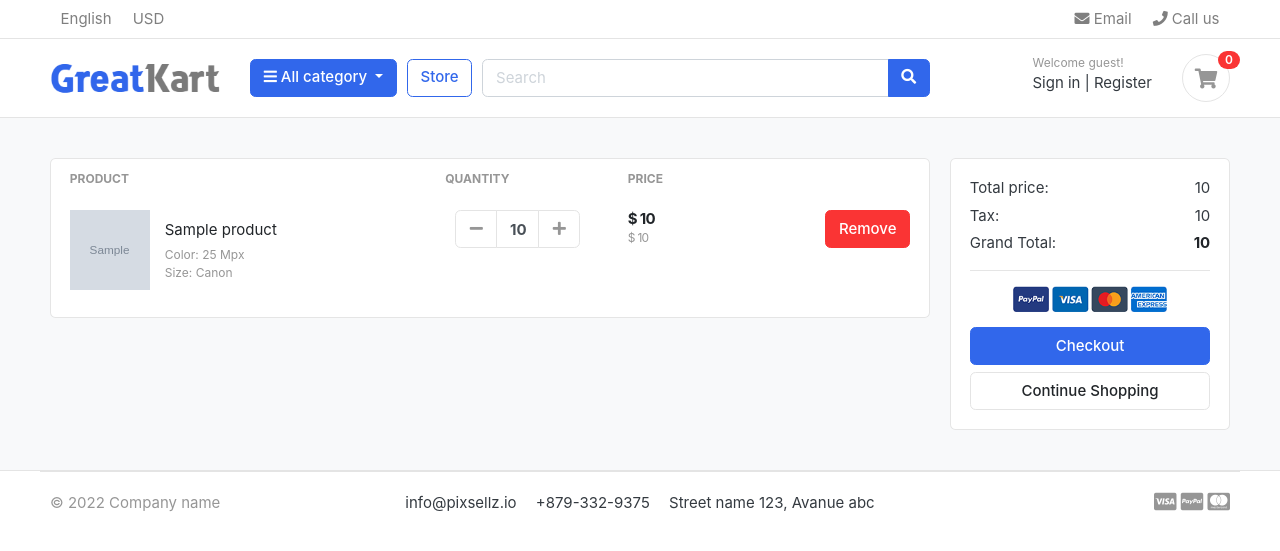
After one commit to drutkoowski/django-ecommerce, a Django app: template templates/store/cart.html in a window 1280 px wide. The commit adds this page. Shown: the top 551 px of the page. Run offline with Django 4.2, Linux system fonts and the light colour scheme; the template is opened without the code that fills it: most values are stand-ins (such as "Sample title", 1, 10 or a date in 2020); grey boxes marked "Sample" are stand-in pictures; some libraries are stand-ins or nearby versions; some web fonts are replaced.

Commit message:
adding sessions and cart application with functionalities (adding to cart, removing)

```diff
--- a/djangoecommerce/settings.py
+++ b/djangoecommerce/settings.py
@@ -40,6 +40,7 @@ INSTALLED_APPS = [
     'django.contrib.messages',
     'django.contrib.staticfiles',
     'store',
+    "carts",
 ]
 
 MIDDLEWARE = [
--- a/djangoecommerce/urls.py
+++ b/djangoecommerce/urls.py
@@ -23,5 +23,7 @@ urlpatterns = [
     path('admin/', admin.site.urls),
     path('', views.home, name='home'),
     path('store/', include('store.urls'), name="store"),
+    path("cart/", include('carts.urls')),
+
 
 ] + static(settings.MEDIA_URL, document_root=settings.MEDIA_ROOT)
--- /dev/null
+++ b/templates/store/cart.html
@@ -0,0 +1,96 @@
+{% extends "base.html" %}
+{% load static %}
+{% block content %}
+    <section class="section-content padding-y bg">
+<div class="container">
+
+<!-- ============================ COMPONENT 1 ================================= -->
+
+<div class="row">
+	<aside class="col-lg-9">
+<div class="card">
+<table class="table table-borderless table-shopping-cart">
+<thead class="text-muted">
+<tr class="small text-uppercase">
+  <th scope="col">Product</th>
+  <th scope="col" width="120">Quantity</th>
+  <th scope="col" width="120">Price</th>
+  <th scope="col" class="text-right" width="200"> </th>
+</tr>
+</thead>
+<tbody>
+{% for cart_item in cart_items %}
+<tr>
+	<td>
+		<figure class="itemside align-items-center">
+			<div class="aside"><img src="{{ cart_item.product.images.url }}" class="img-sm"></div>
+			<figcaption class="info">
+				<a href="#" class="title text-dark">{{ cart_item.product.product_name }}</a>
+				<p class="text-muted small">Color: 25 Mpx <br> Size: Canon</p>
+			</figcaption>
+		</figure>
+	</td>
+	<td>
+		<!-- col.// -->
+					<div class="col">
+						<div class="input-group input-spinner">
+							<div class="input-group-prepend">
+							<a href="{% url "remove_cart" cart_item.product.id %}" class="btn btn-light" type="button" id="button-plus"> <i class="fa fa-minus"></i> </a>
+							</div>
+							<input type="text" class="form-control"  value="{{ cart_item.quantity }}">
+							<div class="input-group-append">
+							<a href="{% url "add_cart" cart_item.product.id %}" class="btn btn-light" type="button" id="button-minus"> <i class="fa fa-plus"></i> </a>
+							</div>
+						</div> <!-- input-group.// -->
+					</div> <!-- col.// -->
+	</td>
+	<td>
+		<div class="price-wrap">
+			<var class="price">$ {{ cart_item.sub_total }}</var>
+			<small class="text-muted"> $ {{ cart_item.product.price }} </small>
+		</div> <!-- price-wrap .// -->
+	</td>
+	<td class="text-right">
+	<a href="{% url "remove_cart_item" cart_item.product_id %}" class="btn btn-danger"> Remove</a>
+	</td>
+</tr>
+{% endfor %}
+</tbody>
+</table>
+</div> <!-- card.// -->
+
+	</aside> <!-- col.// -->
+	<aside class="col-lg-3">
+
+		<div class="card">
+		<div class="card-body">
+			<dl class="dlist-align">
+			  <dt>Total price:</dt>
+			  <dd class="text-right">{{ total }}</dd>
+			</dl>
+			<dl class="dlist-align">
+			  <dt>Tax:</dt>
+			  <dd class="text-right"> {{ tax }}</dd>
+			</dl>
+			<dl class="dlist-align">
+			  <dt>Grand Total:</dt>
+			  <dd class="text-right text-dark b"><strong>{{ grand_total }}</strong></dd>
+			</dl>
+			<hr>
+			<p class="text-center mb-3">
+				<img src="{% static "./images/misc/payments.png" %}" height="26">
+			</p>
+			<a href="./place-order.html" class="btn btn-primary btn-block"> Checkout </a>
+			<a href="./store.html" class="btn btn-light btn-block">Continue Shopping</a>
+		</div> <!-- card-body.// -->
+		</div> <!-- card.// -->
+
+</aside> <!-- col.// -->
+
+
+</div> <!-- row.// -->
+<!-- ============================ COMPONENT 1 END .// ================================= -->
+
+</div> <!-- container .//  -->
+</section>
+{% endblock %}
--- a/templates/store/product_detail.html
+++ b/templates/store/product_detail.html
@@ -70,7 +70,7 @@
         {% if single_product.stock <= 0 %}
             <h5 class="text-danger">Out of stock</h5>
         {% else %}
-            <a href="./product-detail.html" class="btn  btn-primary"> <span class="text">Add to cart</span> <i class="fas fa-shopping-cart"></i>  </a>
+            <a href="{% url "add_cart" single_product.id %}" class="btn  btn-primary"> <span class="text">Add to cart</span> <i class="fas fa-shopping-cart"></i>  </a>
     {% endif %}
 
 </article> <!-- product-info-aside .// -->
```
Also changed, not shown: carts/urls.py (added, +8 -0 lines), db.sqlite3.
